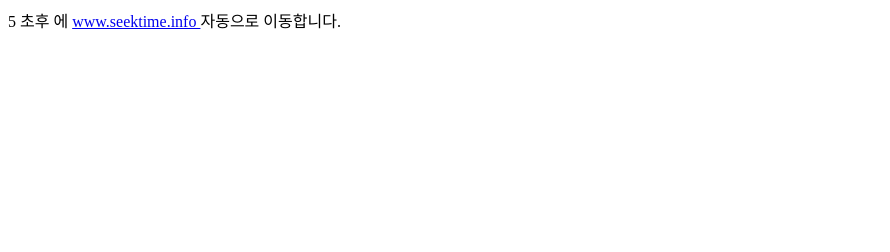
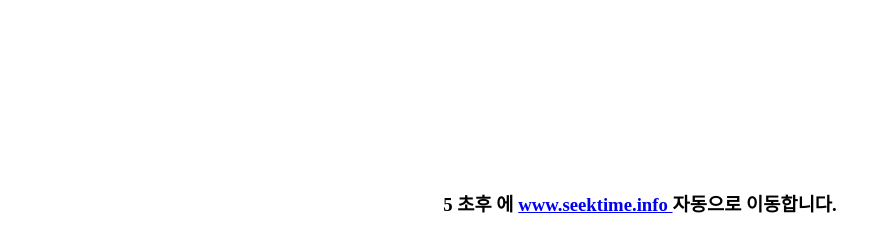
Before and after one commit to seektimeinfo/seektimeinfo.github.io, a plain HTML site: page index.html in a window 1280 px wide. Shown: the whole page, without its empty margins (0-890 px from the left). Drawn offline with Linux system fonts and the light colour scheme.

Commit message:
Update index.html

```diff
--- a/index.html
+++ b/index.html
@@ -3,6 +3,9 @@
 <meta http-equiv="refresh" content="5; url=https://www.seektime.info/">
 </head>
 <body>
-  5 초후 에 <a href="https://www.seektime.info">www.seektime.info </a>  자동으로 이동합니다.
+<br><br><br><br><br><br><br><br><br>
+  <center>
+    <h3>5 초후 에 <a href="https://www.seektime.info">www.seektime.info </a>  자동으로 이동합니다.   </h3>
+  </center>
 </body>
 </html>
```
